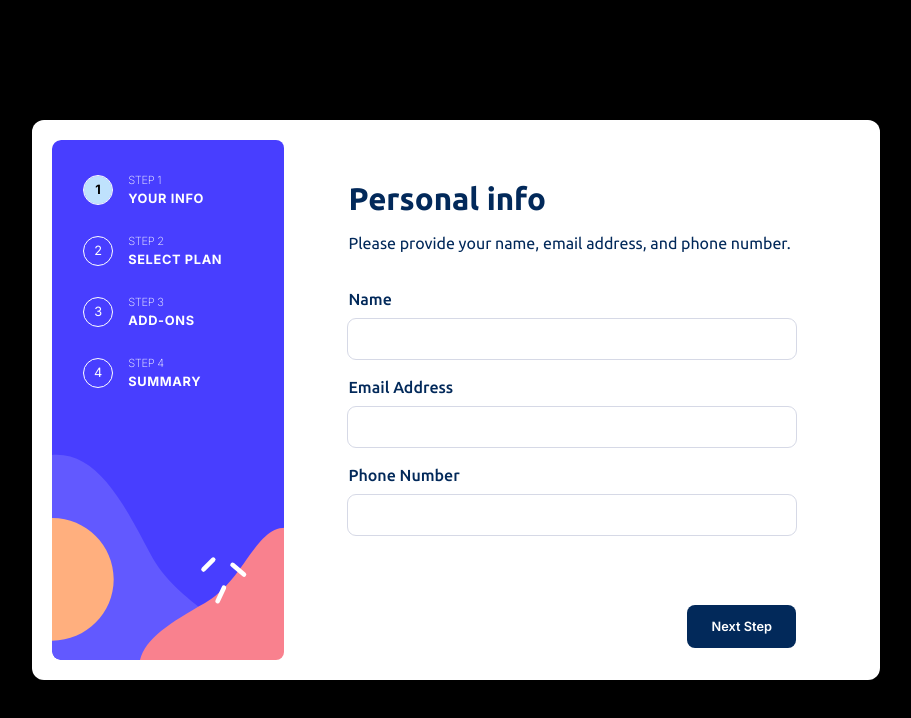
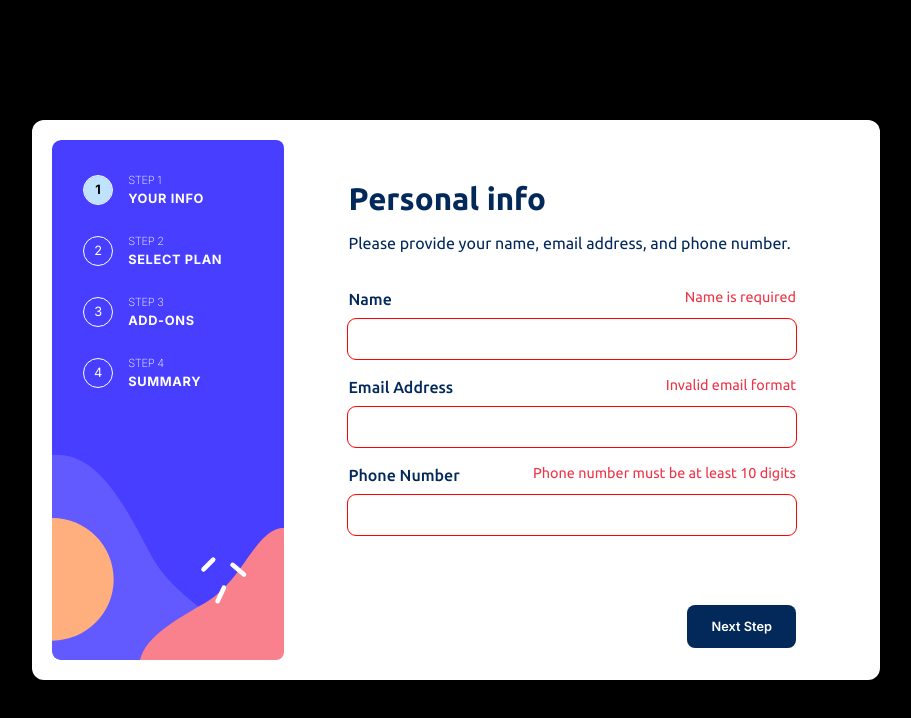
Before and after one commit to Davesakraken/multi-step-form, a Next.js app: page / in a window 1280 px wide. Both pictures are taken after a click on the button "Next Step". Shown: the top 718 px of the page, without its empty margins (184-1095 px from the left). Built offline with nearby package versions, Linux system fonts and the light colour scheme.

Commit message:
step one validation

```diff
--- a/src/Components/Form/StepOne.tsx
+++ b/src/Components/Form/StepOne.tsx
@@ -1,14 +1,21 @@
 import { useFormContext } from "@/src/Context/FormContext.";
+import clsx from "clsx";
+import classes from "./error.module.scss";
 
 export default function StepOne() {
-  const { formData, setFormData } = useFormContext();
+  const { formData, setFormData, errors } = useFormContext();
 
   return (
     <>
       <div>
-        <label htmlFor="fname">Name</label>
+        <div className="flex justify-between">
+          <label htmlFor="fname">Name</label>
+          {errors.name && <p className="text-strawberryRed">{errors.name}</p>}
+        </div>
         <input
-          className="w-full h-10 outline outline-1 rounded-lg p-2 outline-lightGray mt-2"
+          className={`${clsx({
+            [classes.error]: errors.name,
+          })} w-full h-10 outline outline-1 rounded-lg p-2 outline-lightGray mt-2`}
           type="text"
           id="fname"
           name="fname"
@@ -17,9 +24,14 @@ export default function StepOne() {
         ></input>
       </div>
       <div className="mt-4">
-        <label htmlFor="femail">Email Address</label>
+        <div className="flex justify-between">
+          <label htmlFor="femail">Email Address</label>
+          {errors.email && <p className="text-strawberryRed">{errors.email}</p>}
+        </div>
         <input
-          className=" w-full h-10 outline outline-1 rounded-lg p-2 outline-lightGray mt-2"
+          className={`${clsx({
+            [classes.error]: errors.email,
+          })} w-full h-10 outline outline-1 rounded-lg p-2 outline-lightGray mt-2`}
           type="email"
           id="femail"
           name="fmail"
@@ -28,9 +40,14 @@ export default function StepOne() {
         ></input>
       </div>
       <div className="mt-4">
-        <label htmlFor="fnumber">Phone Number</label>
+        <div className="flex justify-between">
+          <label htmlFor="fnumber">Phone Number</label>
+          {errors.tel && <p className="text-strawberryRed">{errors.tel}</p>}
+        </div>
         <input
-          className="w-full h-10 outline outline-1 rounded-lg p-2 outline-lightGray mt-2"
+          className={`${clsx({
+            [classes.error]: errors.tel,
+          })} w-full h-10 outline outline-1 rounded-lg p-2 outline-lightGray mt-2`}
           type="string"
           id="fnumber"
           name="fnumber"
--- /dev/null
+++ b/src/Components/Form/error.module.scss
@@ -0,0 +1,3 @@
+.error {
+  outline-color: red;
+}
--- a/src/Context/FormContext..tsx
+++ b/src/Context/FormContext..tsx
@@ -17,14 +17,16 @@ interface SummaryData {
   billingPeriodSuffix: "/mo" | "/yr";
 }
 
+type FormErrors = Partial<Record<keyof FormData, string>>;
+
 interface FormContextType {
   formData: FormData;
   setFormData: React.Dispatch<React.SetStateAction<FormData>>;
   summaryData: SummaryData;
   setSummaryData: React.Dispatch<React.SetStateAction<SummaryData>>;
-  errors: {};
-  handleFormSubmit: () => void;
-  validateForm: (stepNumber: number) => boolean;
+  errors: FormErrors;
+  handleFormSubmit: (pageNumber: number) => void;
+  validateForm: (stepNumber: number) => boolean | undefined;
 }
 
 const FormContext = createContext<FormContextType | null>(null);
@@ -61,14 +63,14 @@ export const FormProvider = ({ children }: { children: ReactNode }) => {
   });
 
   const pageTwoSchema = z.object({
-    tel: z.string().min(10, "Phone number must be at least 10 digits"),
+    plan: z.string(),
   });
 
-  const validateForm = (pageNumber: number) => {
+  const validateForm = (stepNumber: number) => {
     let result;
-    if (pageNumber === 1) {
+    if (stepNumber === 1) {
       result = pageOneSchema.safeParse(formData);
-    } else if (pageNumber === 2) {
+    } else if (stepNumber === 2) {
       result = pageTwoSchema.safeParse(formData);
     } else {
       return;
@@ -89,8 +91,8 @@ export const FormProvider = ({ children }: { children: ReactNode }) => {
     return true;
   };
 
-  const handleFormSubmit = (pageNumber: number) => {
-    if (validateForm(pageNumber)) {
+  const handleFormSubmit = (stepNumber: number) => {
+    if (validateForm(stepNumber)) {
       console.log("form submitted successfully!");
     } else {
       console.log("validation errors", errors);
```
